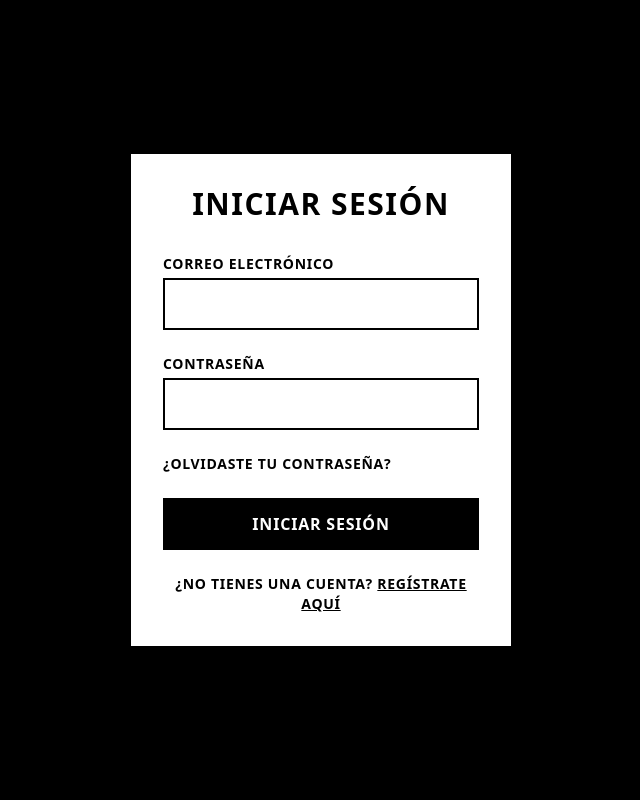
After one commit to sudorios/freestyle-shop, a PHP site: page /login.php in a window 1280 px wide. The commit adds this page. Shown: the whole page, without its empty margins (319-959 px from the left). Run offline with PHP 8.4, Linux system fonts and the light colour scheme.

Commit message:
style: add login_1.php

```diff
--- /dev/null
+++ b/includes/head.php
@@ -0,0 +1,8 @@
+<html lang="en">
+
+<head>
+    <meta charset="UTF-8">
+    <meta name="viewport" content="width=device-width, initial-scale=1.0">
+    <title>FREESTYLE SHOP</title>
+    <script src="https://cdn.jsdelivr.net/npm/@tailwindcss/browser@4"></script>
+</head>
--- /dev/null
+++ b/login.php
@@ -0,0 +1,42 @@
+<?php
+include_once 'includes/head.php';
+?>
+
+<body class="bg-black min-h-screen flex items-center justify-center">
+    <div class="bg-white p-8 w-96 border-2 border-black">
+        <h2 class="text-3xl font-black mb-8 text-center tracking-wider">INICIAR SESIÓN</h2>
+
+        <form action="validar_login.php" method="POST" class="space-y-6">
+            <div>
+                <label for="email" class="block text-sm font-bold uppercase tracking-wider text-black">Correo
+                    electrónico</label>
+                <input type="email" id="email" name="email" required
+                    class="mt-1 block w-full px-3 py-3 border-2 border-black bg-white focus:outline-none focus:border-black">
+            </div>
+
+            <div>
+                <label for="password"
+                    class="block text-sm font-bold uppercase tracking-wider text-black">Contraseña</label>
+                <input type="password" id="password" name="password" required
+                    class="mt-1 block w-full px-3 py-3 border-2 border-black bg-white focus:outline-none focus:border-black">
+            </div>
+
+            <div class="flex items-center justify-between">
+                <a href="#" class="text-sm font-bold uppercase tracking-wider text-black hover:underline">¿Olvidaste tu
+                    contraseña?</a>
+            </div>
+
+            <button type="submit"
+                class="w-full py-3 px-4 border-2 border-black bg-black text-white font-bold uppercase tracking-wider hover:bg-white hover:text-black transition-colors duration-200 cursor-pointer">
+                Iniciar sesión
+            </button>
+        </form>
+
+        <p class="mt-6 text-center text-sm font-bold uppercase tracking-wider text-black">
+            ¿No tienes una cuenta?
+            <a href="registro.php" class="underline hover:no-underline">Regístrate aquí</a>
+        </p>
+    </div>
+</body>
+
+</html>
```
Also changed, not shown: index.php (+6 -11 lines), includes/header.php (added).
